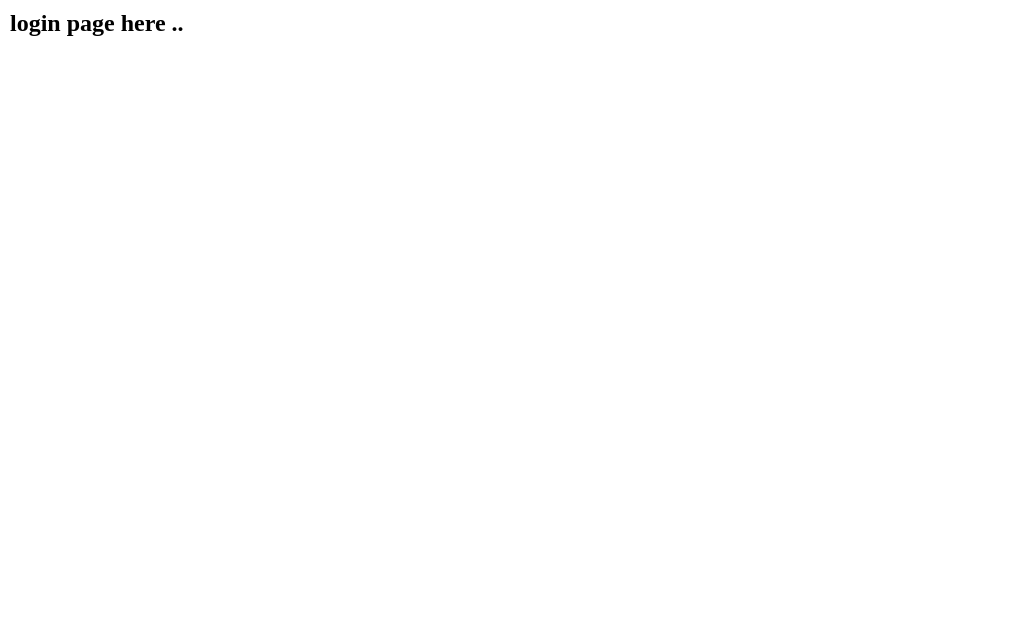
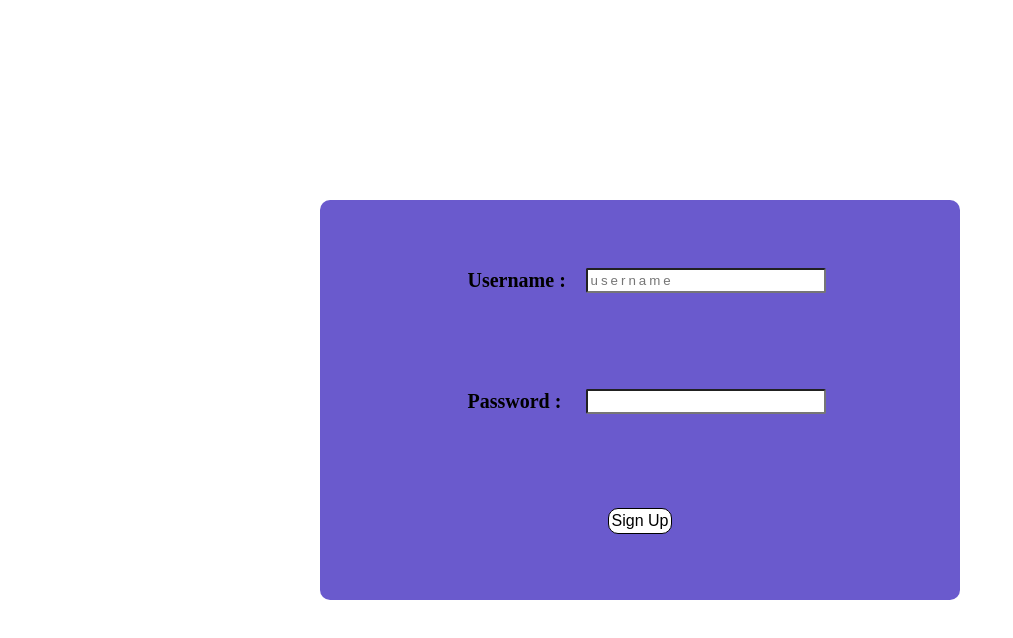
Before and after one commit to Developerganesh01/CodeWars, a React (Create React App) app in the folder frontend/: page /login in a window 1280 px wide. Shown: the top 638 px of the page, without its empty margins (0-1013 px from the left). Built offline with nearby package versions, Linux system fonts and the light colour scheme.

Commit message:
update files

```diff
--- a/frontend/src/components/Header.module.css
+++ b/frontend/src/components/Header.module.css
@@ -17,5 +17,6 @@ a{
   color:#fff;
   border-bottom: 0.3rem solid #fff;
   padding-bottom: 0.2rem;
-  font-weight: bold;
+  /* font-weight: bold; */
+  font-weight: 800;
 }
--- /dev/null
+++ b/frontend/src/components/Loading.module.css
@@ -0,0 +1,6 @@
+.loading-box{
+  width: 100%;
+  height: 100%;
+  background-color:#1E0342;
+  color:#fff;
+}
--- a/frontend/src/pages/auth/Login.jsx
+++ b/frontend/src/pages/auth/Login.jsx
@@ -1,9 +1,63 @@
+import { useState } from "react";
+import styles from "./style.module.css";
+import { useNavigate } from "react-router-dom";
 function Login()
 {
-
-
+  const[formData,setFormData]=useState(null);
+  const[loading,setLoading]=useState(true);
+  const navigate=useNavigate();
+  if(!loading)
+    {
+      navigate('/home');
+    }
+  function handleChange(e)
+  {
+    setFormData({
+      ...formData,
+      [e.target.name]:e.target.value
+    })
+  }
+  function handleSubmit(e)
+  {
+    //send this data to server
+    e.preventDefault();
+    //i do have formdata now
+    async function getData()
+    {
+      let data=await fetch('http://localhost:4000/auth/login',{
+        method:'POST',
+        headers:{
+          'Content-Type':'application/json'
+        },
+        body:JSON.stringify({
+          username:formData.username,
+          password:formData.password
+        }),
+      });
+      data=await data.json();
+      if(!data)
+        {
+          //something worng
+        }
+      else{
+        //we get data
+        setLoading(false);
+      }
+    }
+    getData();
+  }
   return (
-    <h2>login page here ..</h2>
+    <form onSubmit={handleSubmit} className={styles["form-box"]}>
+      <div className={styles["form-box__input-box"]}>
+        <label htmlFor="username">username :</label>
+        <input id="username"type="text" name="username" placeholder="username" onChange={handleChange} />
+      </div>
+      <div className={styles["form-box__input-box"]}>
+        <label htmlFor="password">password :</label>
+        <input id="password" name="password" type="password" onChange={handleChange}/>
+      </div>
+      <button type="submit" className={styles["form-btn"]}>Sign Up</button>
+    </form>
   );
 }
 export default Login;
--- a/frontend/src/pages/auth/SignUp.jsx
+++ b/frontend/src/pages/auth/SignUp.jsx
@@ -1,7 +1,76 @@
+import { useState } from "react";
+import styles from "./style.module.css";
+import { useNavigate } from "react-router-dom";
 function SignUp()
 {
+  const[formData,setFormData]=useState(null);
+  const[loading,setLoading]=useState(true);
+  const navigate=useNavigate();
+  if(!loading)
+    {
+      navigate('/home');
+    }
+  function handleChange(e)
+  {
+    setFormData({
+      ...formData,
+      [e.target.name]:e.target.value
+    })
+  }
+  function handleSubmit(e)
+  {
+    //send this data to server
+    e.preventDefault();
+    //i do have formdata now
+    async function getData()
+    {
+      let response=await fetch('http://localhost:4000/auth/signup',{
+        method:'POST',
+        headers:{
+          'Content-Type':'application/json'
+        },
+        credentials:'include',
+        body:JSON.stringify({
+          username:formData.username,
+          email:formData.email,
+          password:formData.password
+        }),
+      });
+      if(!response.ok)
+        {
+          console.log("error");
+          return ;
+        }
+     const data=await response.json();
+      if(!data)
+        {
+          //something worng
+          console.log("not good");
+        }
+      else{
+        //we get data
+        setLoading(false);
+      }
+    }
+    getData();
+
+  }
   return (
-    <h2>here sign up page</h2>
+    <form onSubmit={handleSubmit} className={styles["form-box"]}>
+      <div className={styles["form-box__input-box"]}>
+        <label htmlFor="username">username :</label>
+        <input id="username"type="text" name="username" placeholder="username" onChange={handleChange} />
+      </div>
+      <div className={styles["form-box__input-box"]}>
+        <label htmlFor="email">email :</label>
+        <input id="email" name="email" type="email" placeholder="example@gmail.com" onChange={handleChange}/>
+      </div>
+      <div className={styles["form-box__input-box"]}>
+        <label htmlFor="password">password :</label>
+        <input id="password" name="password" type="password" onChange={handleChange}/>
+      </div>
+      <button type="submit" className={styles["form-btn"]}>Sign Up</button>
+    </form>
   )
 }
 export default SignUp;
--- a/frontend/src/pages/auth/style.module.css
+++ b/frontend/src/pages/auth/style.module.css
@@ -0,0 +1,49 @@
+.form-box{
+  width: 50vw;
+  min-height: 50vh;
+  background-color:slateblue;
+  display: flex;
+  flex-direction: column;
+  align-items: center;
+  justify-content: space-around;
+  padding: 2rem;
+  border-radius: 1rem;
+  position: absolute;
+  top:25%;
+  left: 25%;
+}
+.form-box__input-box{
+  width: 100%;
+  font-size: 2rem;
+  text-transform: capitalize;
+  display: flex;
+  justify-content: center;
+  align-items: center;
+
+}
+.form-btn{
+  font-size: 1.6rem;
+  color: black;
+  background-color: #fff;
+  border:0.1rem solid black;
+  padding: 0.3rem;
+  border-radius: 1rem;
+
+}
+label{
+  font-weight: 900;
+  padding: 0.3rem;
+  display: block;
+  width: 20%;
+  margin-left: 1rem;
+  margin-right: 0.1rem;
+  text-align:start;
+}
+input{
+  width: 40%;
+  padding: 0.3rem;
+  border-radius: 0.2rem;
+}
+input::placeholder{
+  letter-spacing: 0.3rem;
+}
```
Also changed, not shown: frontend/src/components/Loading.jsx (+4 -3 lines).
